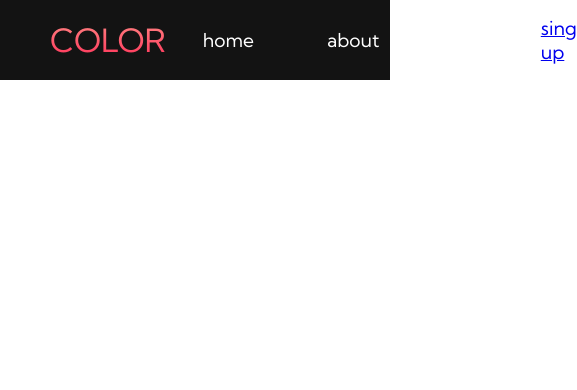
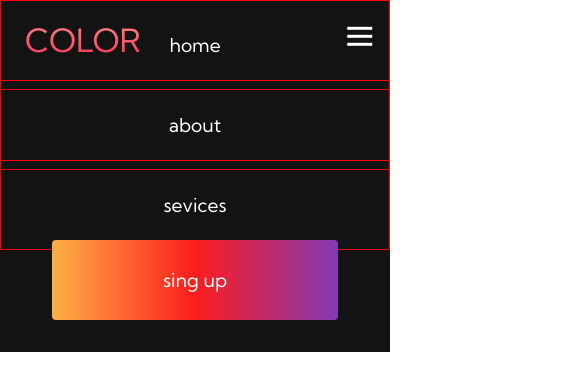
Before and after one commit to denisfelipedev/Responsive-Page-HTML-CSS-JS, a plain HTML site: page assets/index.html in a window 390 px wide. Shown: the whole page, 577 px wide, since content can reach past the window. Drawn offline with Linux system fonts and the light colour scheme.

Commit message:
Finalizando a responsividade do navbar
Finalizando a responsividade do navbar

```diff
--- a/assets/css/style.css
+++ b/assets/css/style.css
@@ -33,7 +33,7 @@
 
 
 
-#navbar-logo{
+#navbar-logo {
     background-color: #ff8177;
     background-image: linear-gradient(to top, #ff0844 0%, #ffb199 100%);
     background-size: 100%;
@@ -67,4 +67,132 @@
     width: 125px;
     text-decoration: none;
     height: 100%;
+    transition: all 0.3s ease;
 }
+
+.navbar-btn {
+    /* border: 1px solid red; */
+    display: flex;
+    padding: 0 1rem;
+    justify-content:center;
+    width: 100%;
+
+}
+
+.button {
+    display: flex;
+    justify-content: center;
+    align-items: center;
+    text-decoration: none;
+    height: 100%;
+    border: none;
+    padding: 10px 20px;
+    width: 100%;
+    outline: none;
+    border-radius: 4px;
+    background: #833ab4;
+    background: -webkit-linear-gradient(to right, #fcb045, #fd1d1d, #833ab4);
+    background: linear-gradient(to right, #fcb045, #fd1d1d, #833ab4);
+    color: #fff;
+    transition: all 0.3s ease;
+}
+
+.navlinks:hover {
+    color: #9518fc;
+    transition: all 0.3s ease;
+}
+
+@media screen and (max-width: 960px) {
+    .navbar-container {
+        display: flex;
+        justify-content: space-between;
+        height: 80px;
+        z-index: 1;
+        width: 100%;
+        max-width: 1300px;
+        padding: 0;
+    }
+
+    .navbar-menu {
+        display: grid;
+        grid-template-columns: auto;
+        margin: 0;
+        width: 100%;
+        position: absolute;
+        /* top: -1000px; */
+        /* border: 1px solid red; */
+        opacity: 1;
+        transition: all 0.5s ease;
+        z-index: -1;
+        background: #131313;
+    }
+
+    .navbar-menu.active {
+        background: #131313;
+        top: 100%;
+        opacity: 1;
+        transition: all 0.5s ease;
+        z-index: 99;
+        height: 60vh;
+        font-size: 1.6rem;
+    }
+
+    #navbar-logo {
+        padding-left: 25px;
+    }
+
+    .navbar-toggle .bar {
+        width: 25px;
+        height: 3px;
+        margin: 5px auto;
+        transition: all 0.3s ease-in-out;
+        background: #fff;
+    }
+
+    .navbar-items {
+        width: 100%;
+        /* border: 1px solid red; */
+    }
+
+    .navlinks {
+        text-align: center;
+        border: 1px solid red;
+        padding: 2rem;
+        width: 100%;
+        display: table;
+    }
+
+    .navbar-btn {
+        padding-bottom: 2rem;
+    }
+
+    .button {
+        display: flex;
+        justify-content: center;
+        align-items: center;
+        width:80%;
+        height: 80px;
+        margin: 0;
+    }
+
+    #mobile-menu {
+        position: absolute;
+        top: 20%;
+        right: 5%;
+        transform: translate(5%, 20%);
+    }
+
+    .navbar-toggle .bar {
+        display: block;
+        cursor: pointer;
+    }
+
+    #mobile-menu.is-active .bar:nth-last-child(1) {
+       transform: translateY(8px) rotate(45deg);
+    }
+
+    #mobile-menu.is-active .bar:nth-last-child(3) {
+        transform: translateY(-8px) rotate(-45deg);
+     }
+
+}
```
